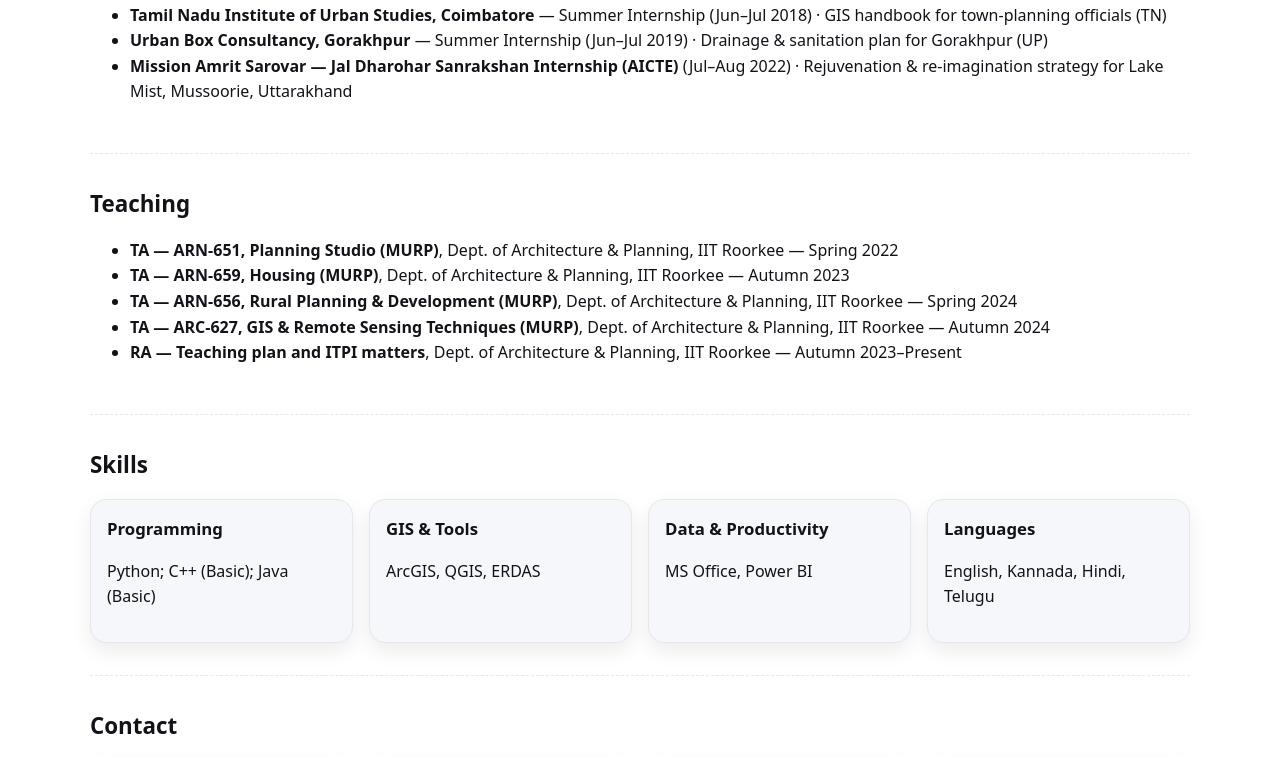
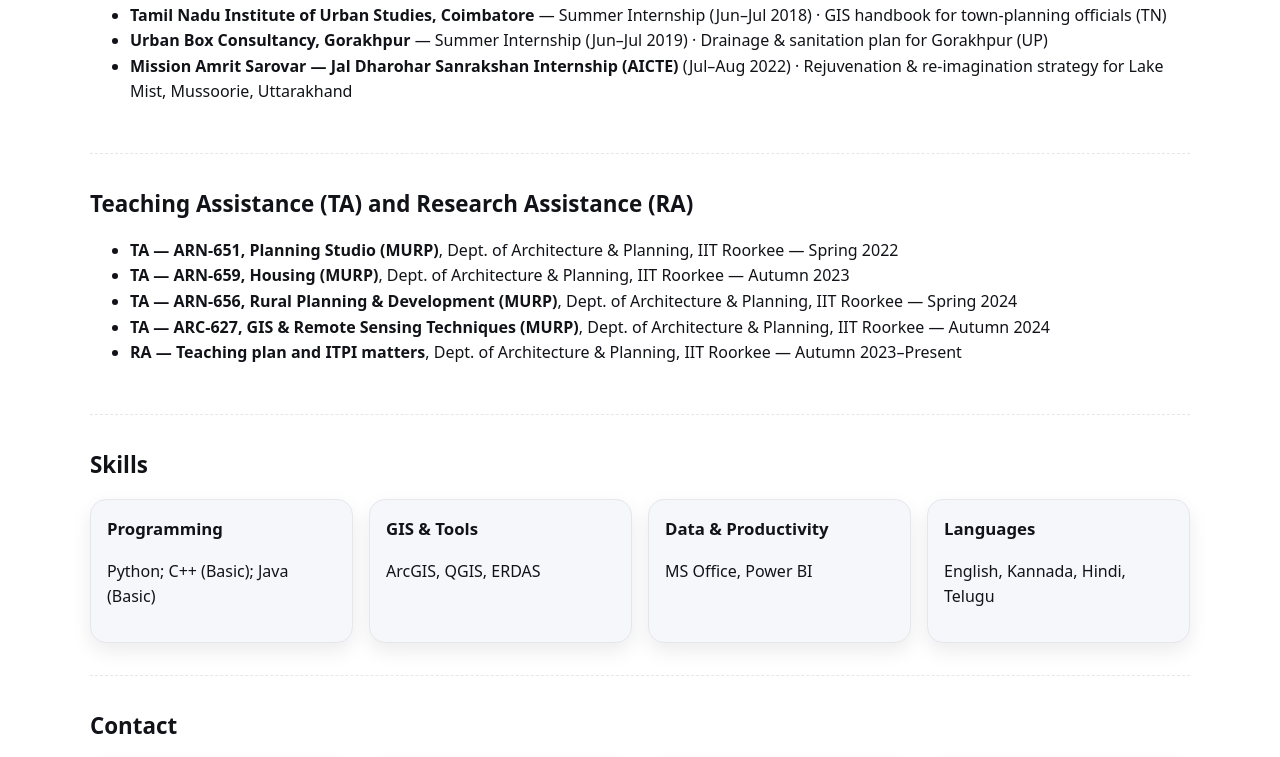
Before and after one commit to ravi-rayv/Webpage, a plain HTML site: page index.html in a window 1280 px wide. Shown: the part 2629-3386 px from the top of the page. Drawn offline with Linux system fonts and the light colour scheme.

Commit message:
Update index.html

```diff
--- a/index.html
+++ b/index.html
@@ -365,8 +365,8 @@
     </section>
 
     <!-- Teaching -->
-    <section id=Teaching Assistance (TA) and Research Assistance (RA)" class="reveal">
-      <h2 class="section-title">Teaching</h2>
+    <section id=teachning class="reveal">
+      <h2 class="section-title">Teaching Assistance (TA) and Research Assistance (RA)</h2>
       <ul>
         <li><strong>TA — ARN-651, Planning Studio (MURP)</strong>, Dept. of Architecture & Planning, IIT Roorkee — Spring 2022</li>
         <li><strong>TA — ARN-659, Housing (MURP)</strong>, Dept. of Architecture & Planning, IIT Roorkee — Autumn 2023</li>
```
